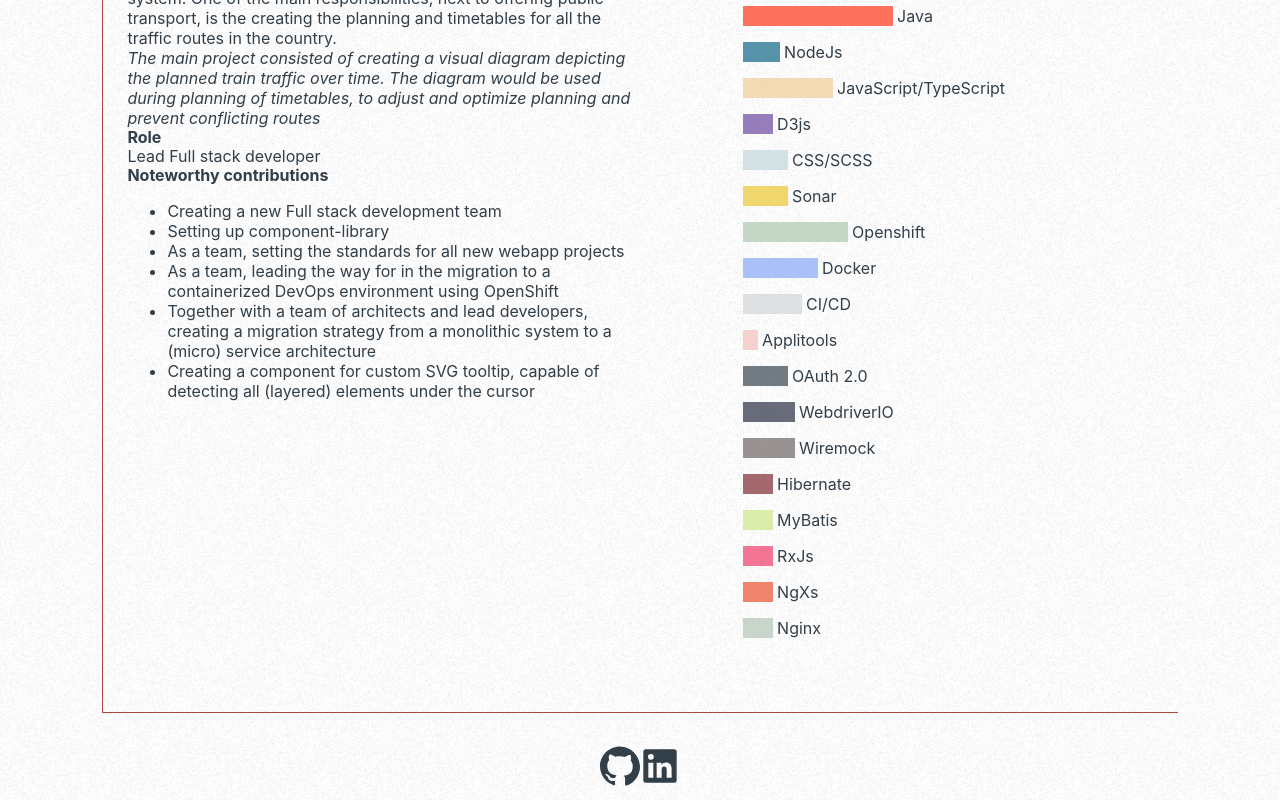
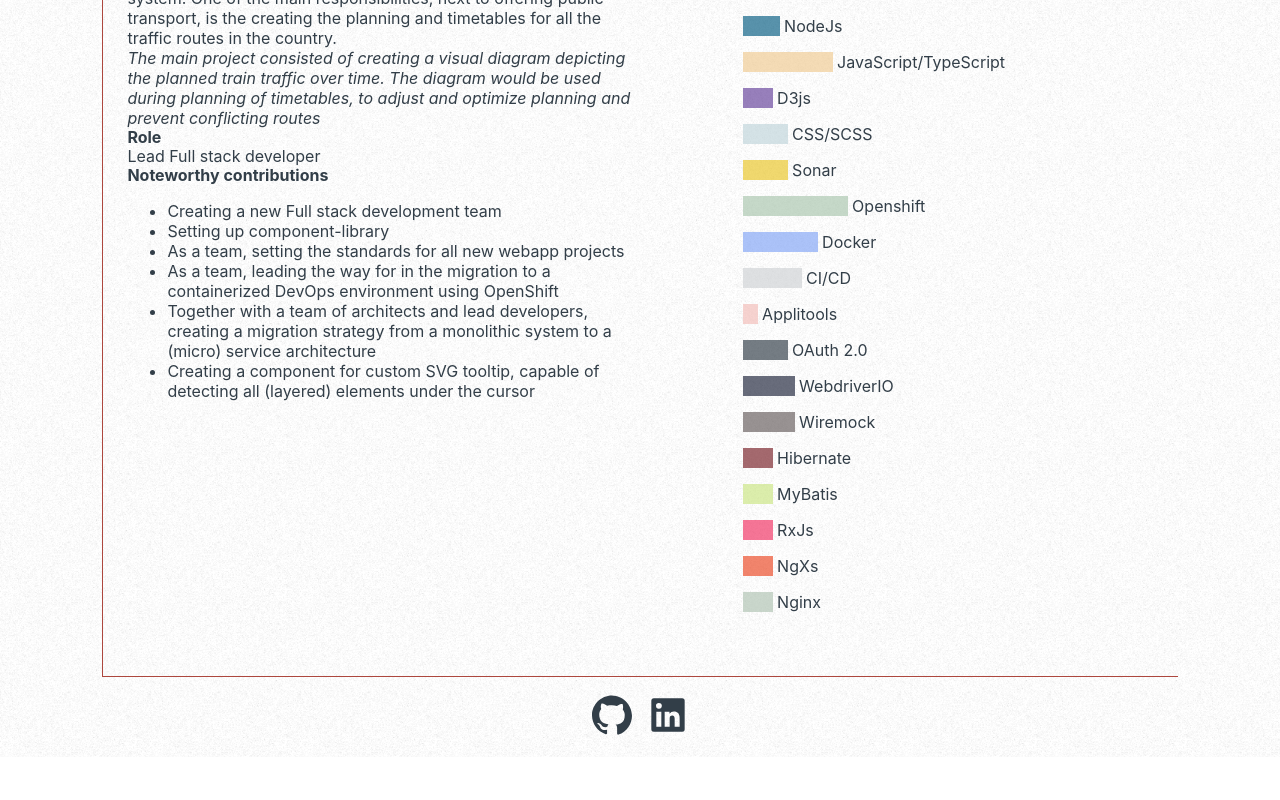
Before and after one commit to TJMaria/tarsimaria, a Next.js app: page / in a window 1280 px wide. Shown: the part 1984-2784 px from the top of the page. After the commit the page ends 2741 px from the top, so only its background shows below. Built offline with nearby package versions, Linux system fonts and the light colour scheme.

Commit message:
Equal spacing

```diff
--- a/components/Projects.tsx
+++ b/components/Projects.tsx
@@ -1,5 +1,4 @@
 import ProjectInfo from './ProjectInfo';
-import sectionStyles from '../styles/Section.module.scss';
 import layoutStyles from '../styles/Layout.module.scss';
 
 const HQ_STACK = [
@@ -50,7 +49,7 @@ const NS_STACK = [
 export default function Projects() {
 
     return (
-        <section className={sectionStyles.projectSection}>
+        <section>
                     <h2 className={layoutStyles.title}> Recent projects </h2>
 
                     <ProjectInfo
--- a/styles/Contact.module.scss
+++ b/styles/Contact.module.scss
@@ -1,13 +1,16 @@
 .contact {
     position: relative;
-    height: 63px;
-    padding: 10px;
+    height: 80px;
+    padding-block: 24px;
 
     .icons {
         position: absolute;
         transform: translateY(-50%) translateX(-50%);
         top: 50%;
         left: 50%;
+        a { // Next/Link
+            margin-inline: 8px;
+        }
     }
     .icon {
         height: 40px;
--- a/styles/ProjectInfo.module.scss
+++ b/styles/ProjectInfo.module.scss
@@ -41,12 +41,15 @@
 }
 
 .stack {
-    padding-block: calc(50px + 8px);
+    padding-block: 48px;
     @media only screen and (max-width: 1010px) {
         padding-top: 0;
     }
 
     margin-left: 10%;
+    .stackItem:first-child {
+        margin: 0;
+    }
 }
 
 .stackItem {
--- a/styles/Section.module.scss
+++ /dev/null
@@ -1,3 +0,0 @@
-.projectSection{
-    padding-bottom: 24px;
-}
```
